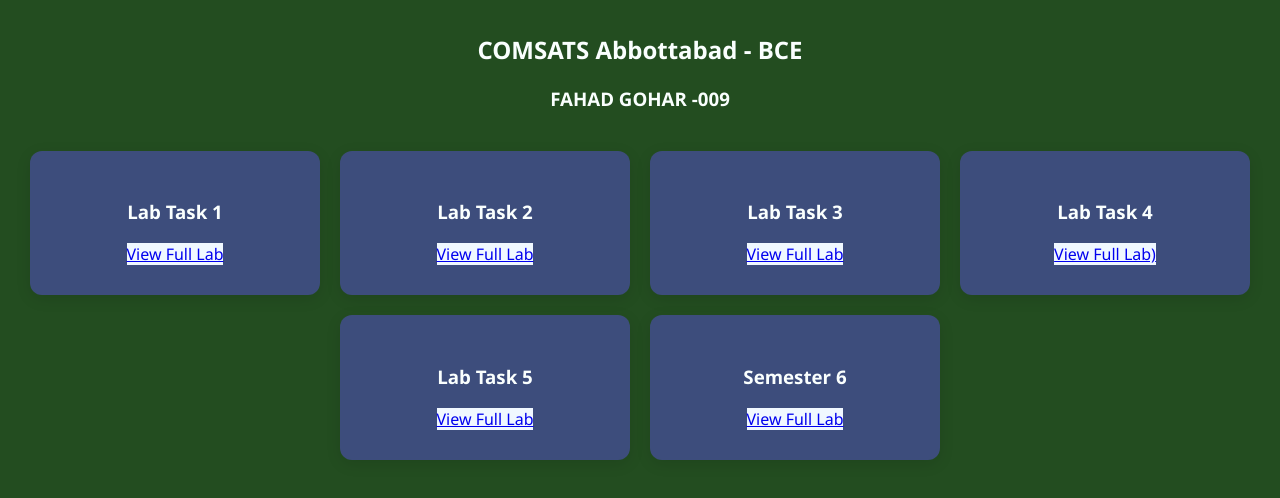
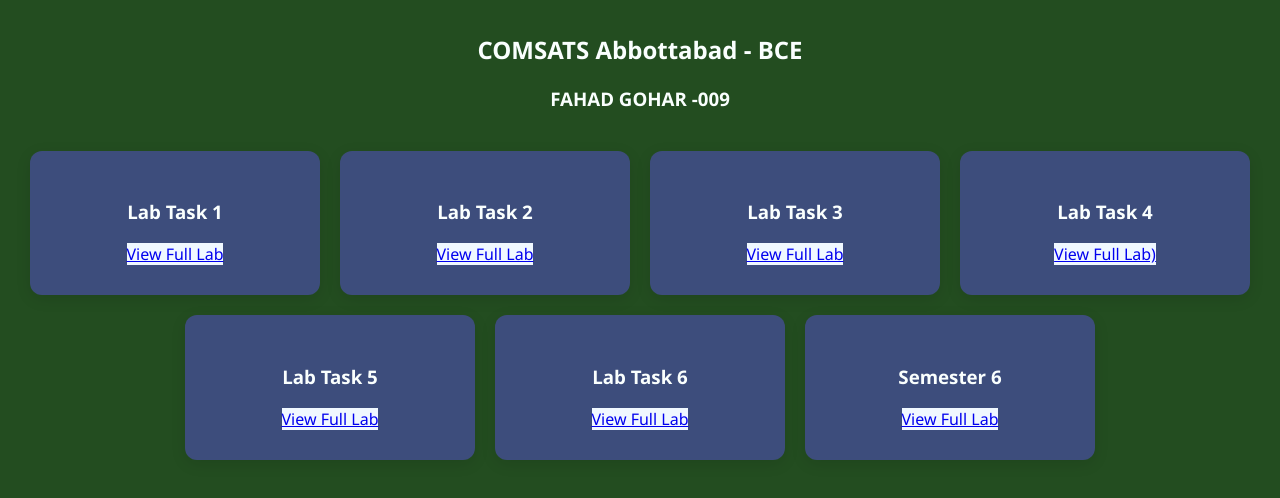
Before and after one commit to fahadgohar009/web-manual, a plain HTML site: page index.html in a window 1280 px wide. Shown: the part 106-604 px from the top of the page. Drawn offline with Linux system fonts and the light colour scheme.

Commit message:
Update index.html

```diff
--- a/index.html
+++ b/index.html
@@ -109,6 +109,10 @@
             <h3>Lab Task 5</h3>
             <a style="background-color:aliceblue;" href="lab5.html">View Full Lab</a>
         </div>
+        <div class="semester-card">
+            <h3>Lab Task 6</h3>
+            <a style="background-color:aliceblue;" href="lab6.html">View Full Lab</a>
+        </div>
 
         <div class="semester-card">
             <h3>Semester 6</h3>
```
